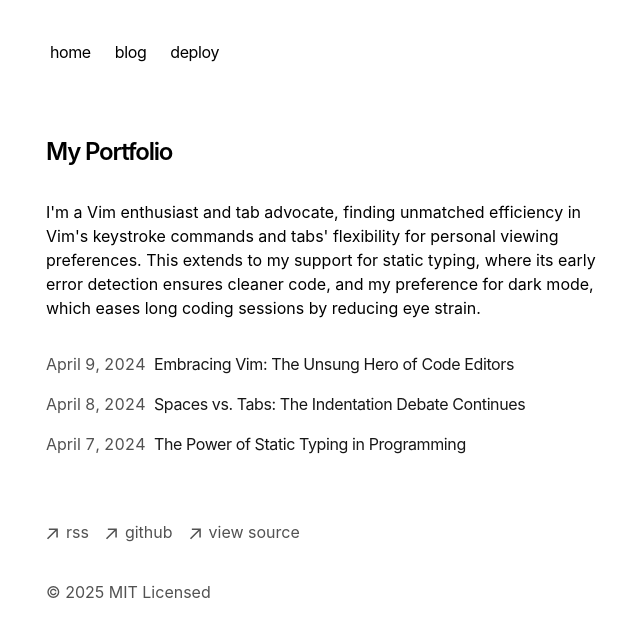
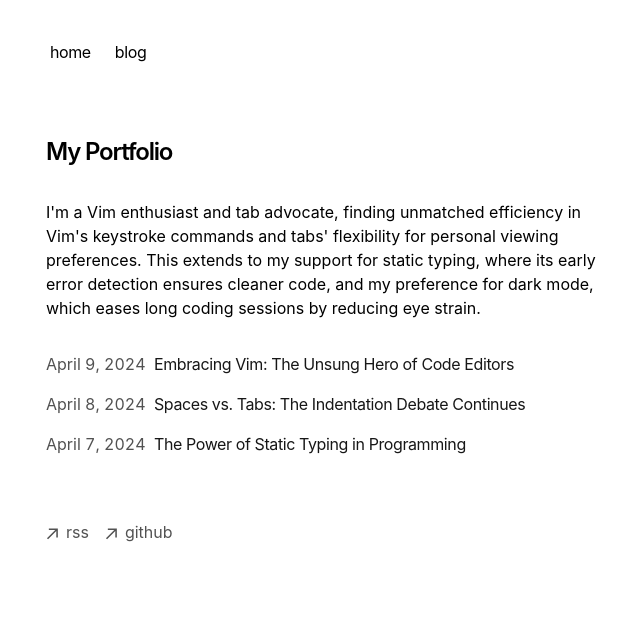
Before and after one commit to dralgorhythm/bidwell, a Next.js app: page / in a window 1280 px wide. Shown: the top 636 px of the page, without its empty margins (306-946 px from the left). Built offline with nearby package versions, Linux system fonts and the light colour scheme.

Commit message:
remove template references

```diff
--- a/app/components/footer.tsx
+++ b/app/components/footer.tsx
@@ -35,27 +35,13 @@
             className="flex items-center transition-all hover:text-neutral-800 dark:hover:text-neutral-100"
             rel="noopener noreferrer"
             target="_blank"
-            href="https://github.com/vercel/next.js"
+            href="https://github.com/dralgorhythm"
           >
             <ArrowIcon />
             <p className="ml-2 h-7">github</p>
           </a>
         </li>
-        <li>
-          <a
-            className="flex items-center transition-all hover:text-neutral-800 dark:hover:text-neutral-100"
-            rel="noopener noreferrer"
-            target="_blank"
-            href="https://vercel.com/templates/next.js/portfolio-starter-kit"
-          >
-            <ArrowIcon />
-            <p className="ml-2 h-7">view source</p>
-          </a>
-        </li>
       </ul>
-      <p className="mt-8 text-neutral-600 dark:text-neutral-300">
-        © {new Date().getFullYear()} MIT Licensed
-      </p>
     </footer>
   )
 }
--- a/app/components/nav.tsx
+++ b/app/components/nav.tsx
@@ -6,9 +6,6 @@
   },
   '/blog': {
     name: 'blog',
-  },
-  'https://vercel.com/templates/next.js/portfolio-starter-kit': {
-    name: 'deploy',
   },
 }
 
```
